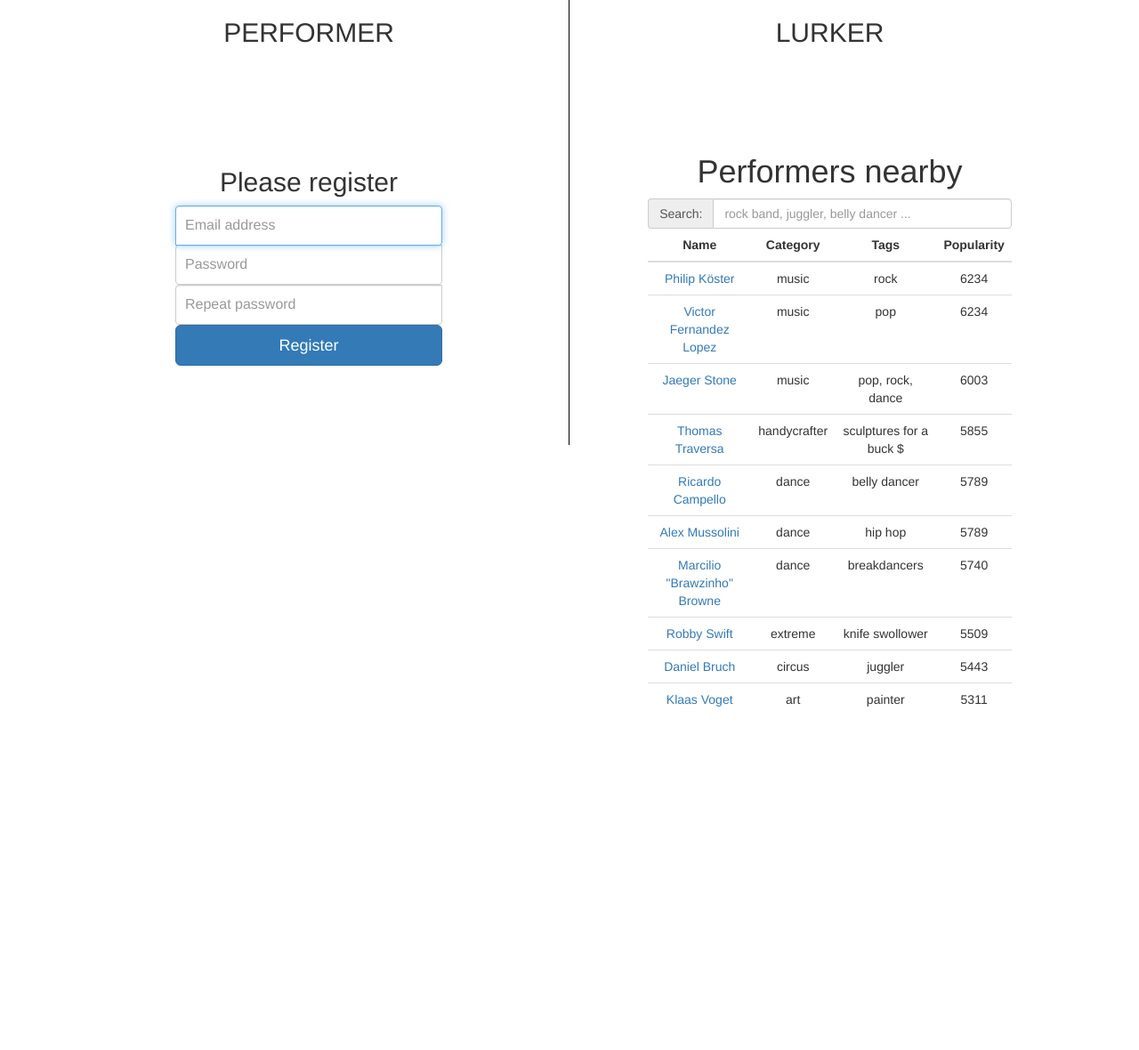
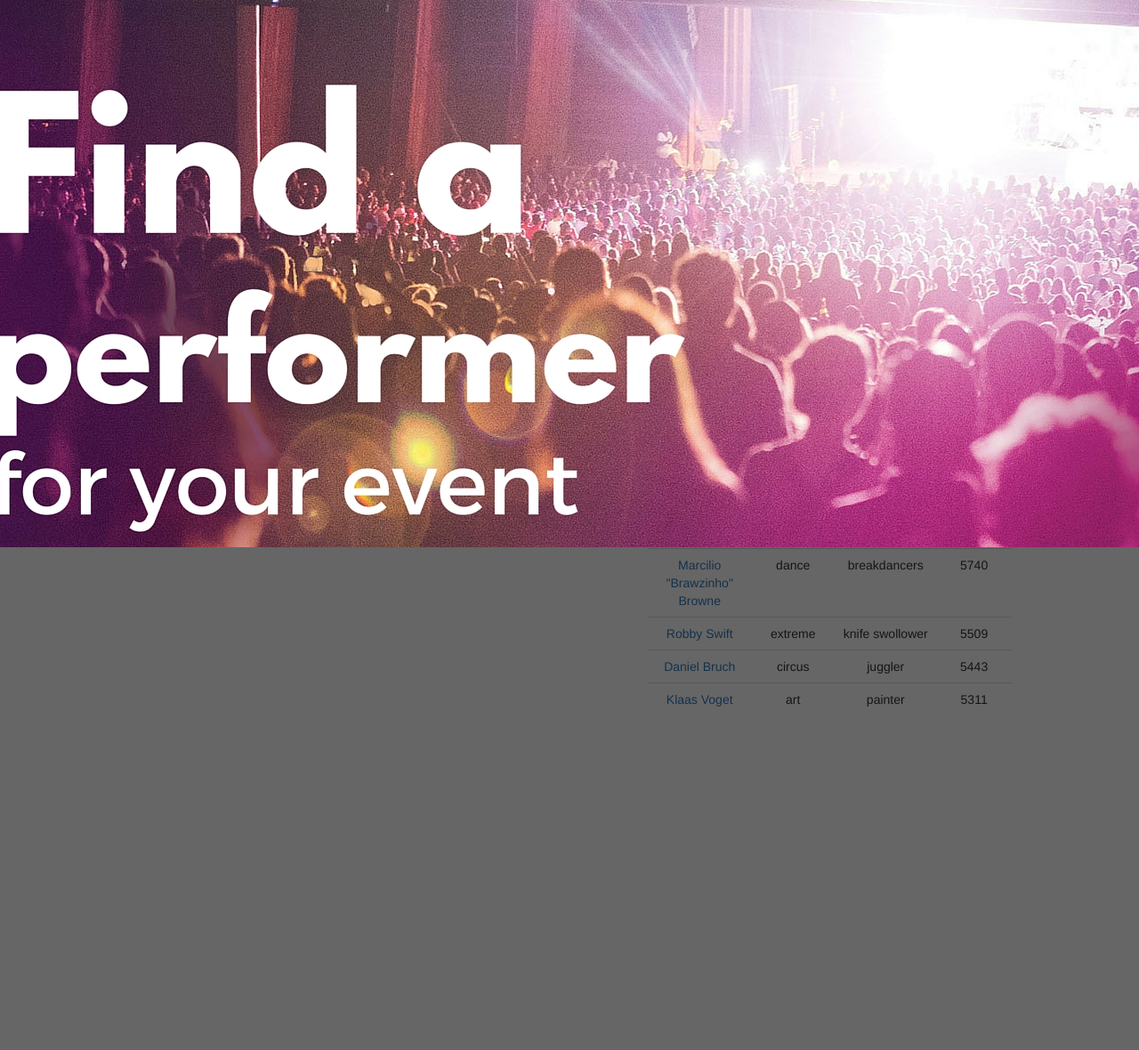
Before and after one commit to canvural/hack4culture, a PHP site: page / in a window 1280 px wide; the page is wider, and only the part inside the window is pictured. Shown: that part at 89% size. Before the commit the page ends 794 px from the top of that part, so only its background shows below. Run offline with PHP 8.4, Linux system fonts and the light colour scheme.

Commit message:
landing baner

```diff
--- a/css/style.css
+++ b/css/style.css
@@ -1,5 +1,17 @@
 html, body {
   height:100%;
+}
+
+.landing {
+  background: url('../images/performance.jpg') no-repeat;
+  margin-left: -3%;
+  margin-top:-20px;
+  z-index:100;
+  width:150%;
+  height: 150%;
+  position: absolute;
+  display: block;
+  background-color: rgba(0,0,0, 0.6);
 }
 
 .container {
--- a/index.html
+++ b/index.html
@@ -6,6 +6,8 @@
   <title></title>
 </head>
 <body>
+<div class="landing">
+</div>
 <div class="container">
   <div class="row" style="height:500px;">
     <div class="col-md-6" id="performer">
--- a/js/script.js
+++ b/js/script.js
@@ -1,3 +1,5 @@
 $(document).ready(function() {
-
+	$('.landing').click(function() {
+		$(this).slideUp();
+	});
 });
```
Also changed, not shown: images/performance.jpg (added).
